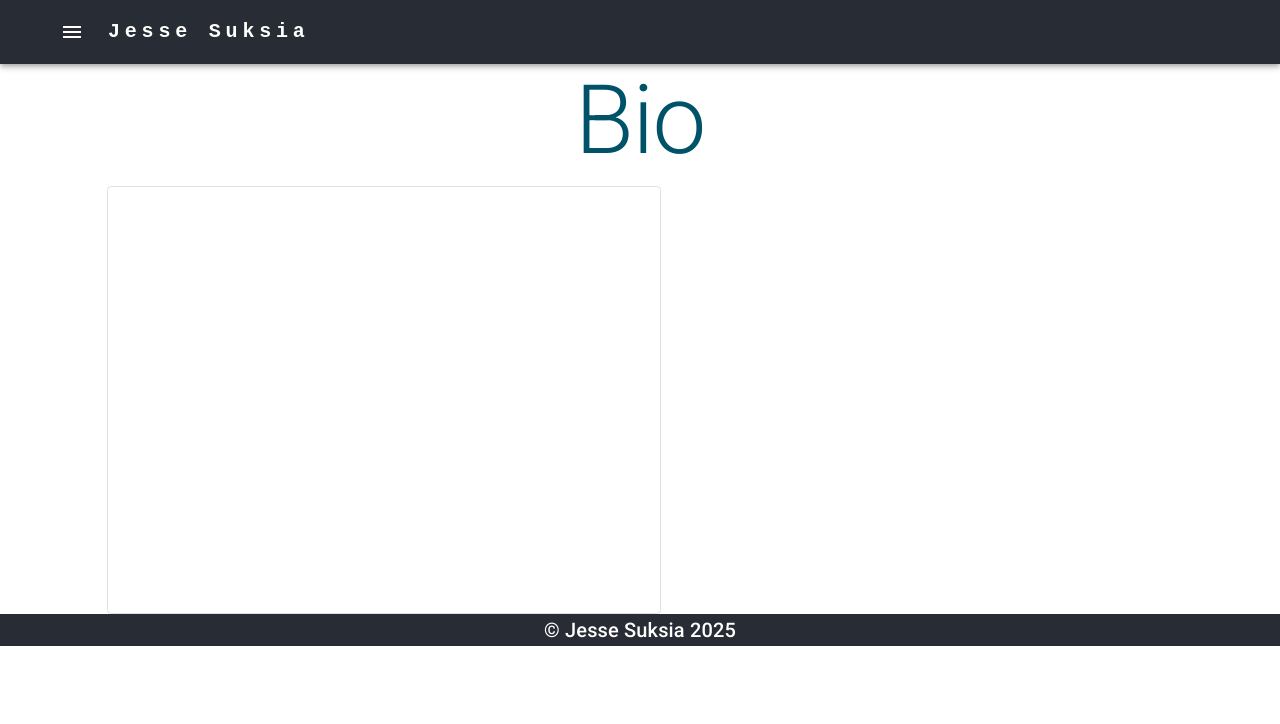
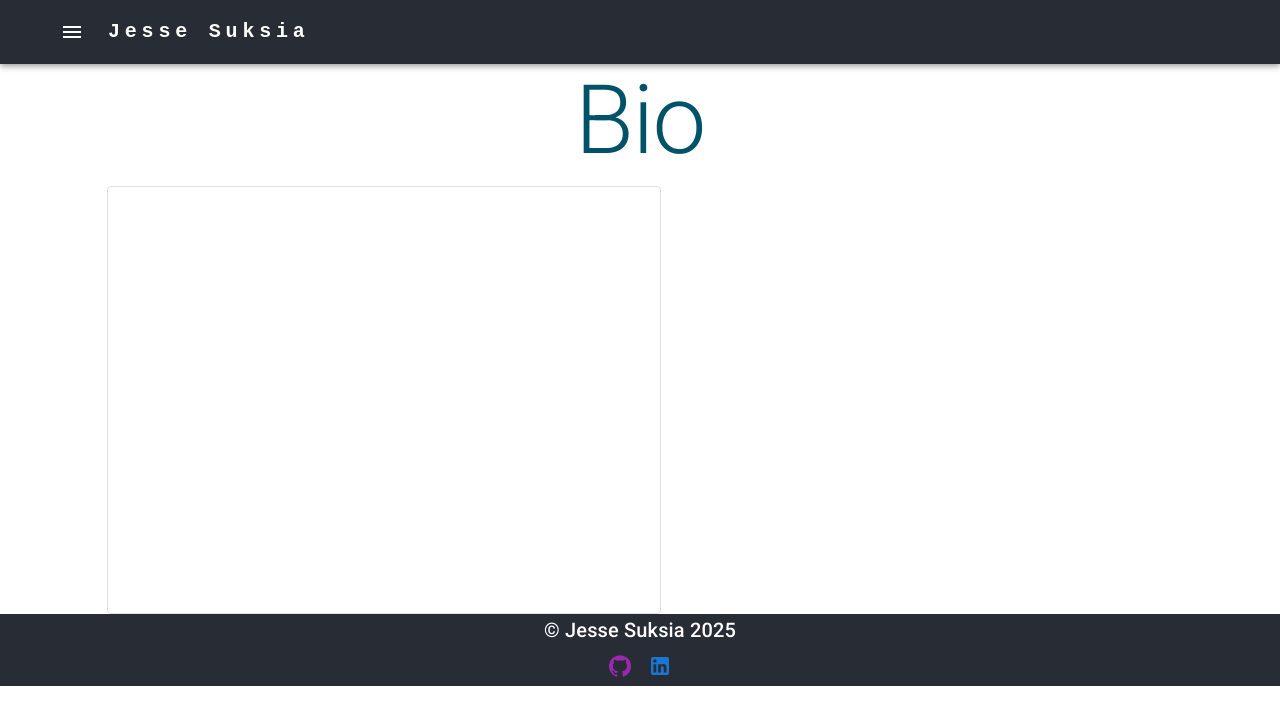
Before and after one commit to suksiaj/omat_sivut, a React (Create React App) app: page /bio in a window 1280 px wide. Shown: the top 724 px of the page. Built offline with nearby package versions, Linux system fonts and the light colour scheme.

Commit message:
Somelinkit footeriin

```diff
--- a/src/components/footer.tsx
+++ b/src/components/footer.tsx
@@ -1,6 +1,8 @@
 import React from 'react';
 import '../App.css';
-import { Box, Typography } from '@mui/material';
+import { Box, IconButton, Typography } from '@mui/material';
+import GitHubIcon from '@mui/icons-material/GitHub';
+import LinkedInIcon from '@mui/icons-material/LinkedIn';
 
 const Footer: React.FC = (): React.ReactElement => {
 
@@ -11,6 +13,15 @@ const Footer: React.FC = (): React.ReactElement => {
 
             <Typography variant='h6'>&copy; Jesse Suksia 2025</Typography>
 
+            <IconButton href='https://www.github.com/djesu004xamk' color='secondary'>
+                <GitHubIcon />
+            </IconButton>
+
+            <IconButton href='https://www.linkedin.com/in/jesse-suksia' color='primary'>
+                <LinkedInIcon />
+            </IconButton>
+
+
         </Box>
 
     )
```
